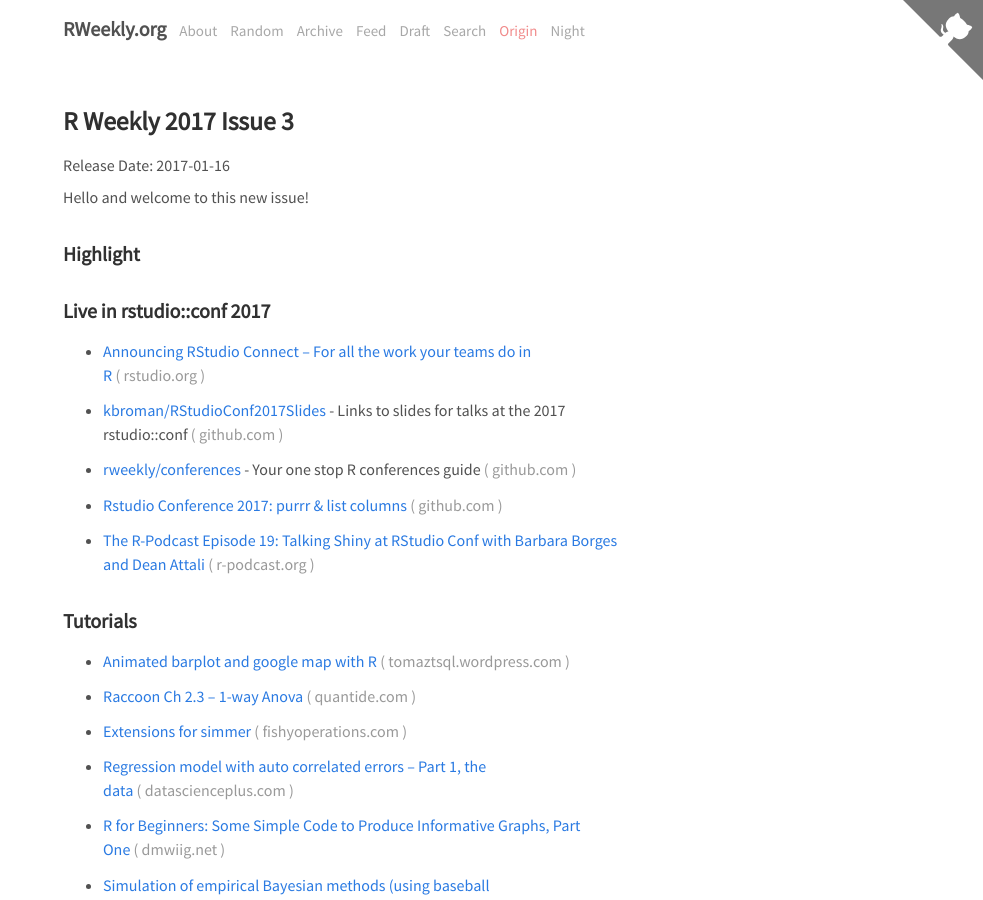
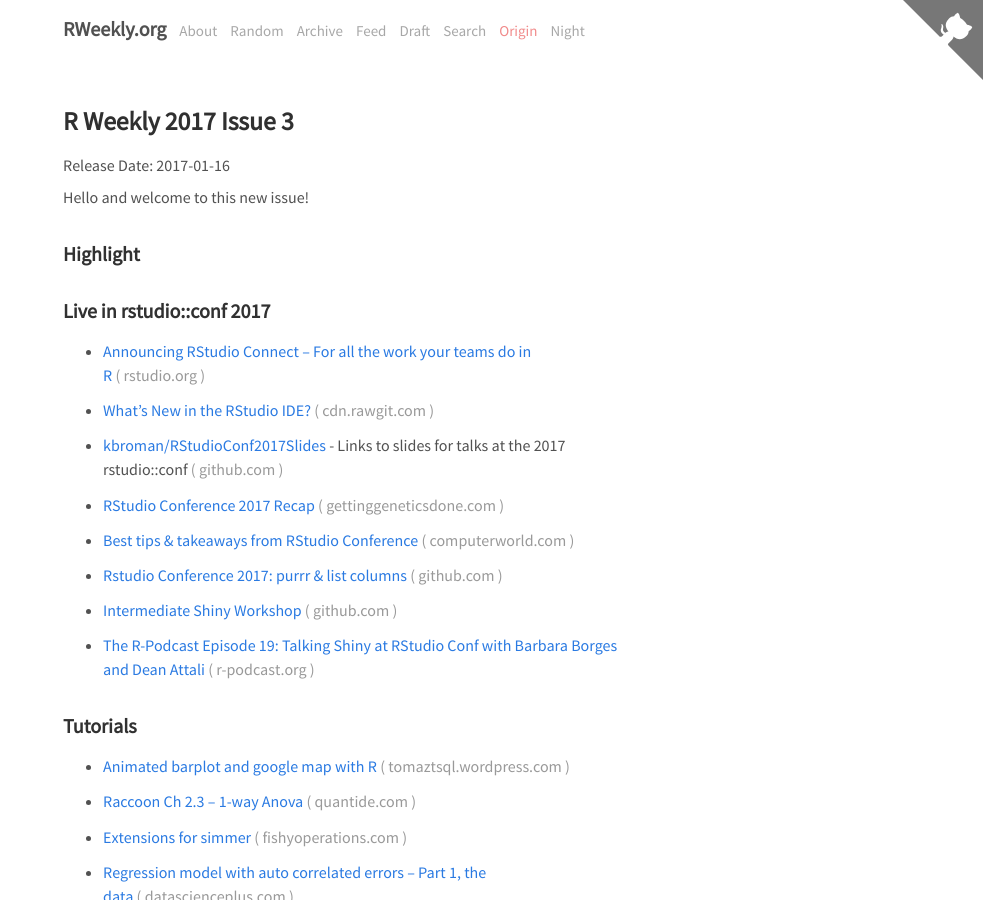
Before and after one commit to rweekly/rweekly.org, a Jekyll site: the page built from draft.md, in a window 1280 px wide and 900 px high. Shown: the whole window, without its empty margins (297-1280 px from the left). Built offline with Jekyll 4.4.1, drawn with Linux system fonts in a browser that asks for light colours; comment, search, counter and statistics services are not loaded; some of the changed text lies outside the part shown.

Commit message:
Draft: 2017-3 add more rstudio::conf related content

```diff
--- a/draft.md
+++ b/draft.md
@@ -16,11 +16,17 @@
 
 + [Announcing RStudio Connect – For all the work your teams do in R](https://blog.rstudio.org/2017/01/10/announcing-rstudio-connect-for-all-the-work-your-teams-do-in-r/)
 
++ [What’s New in the RStudio IDE?](https://cdn.rawgit.com/kevinushey/2017-rstudio-conf/master/slides.html)
+
 + [kbroman/RStudioConf2017Slides](https://github.com/kbroman/RStudioConf2017Slides) -  Links to slides for talks at the 2017 rstudio::conf
 
-+ [rweekly/conferences](https://github.com/rweekly/conferences) - Your one stop R conferences guide
++ [RStudio Conference 2017 Recap](http://www.gettinggeneticsdone.com/2017/01/rstudio-conference-2017-recap.html)
+
++ [Best tips & takeaways from RStudio Conference](http://www.computerworld.com/article/3157004/data-analytics/best-tips-and-takeaways-from-rstudio-conference.html)
 
 + [Rstudio Conference 2017: purrr & list columns](https://github.com/stephenturner/rstudioconf_purrr_listcols)
+
++ [Intermediate Shiny Workshop](https://github.com/jcheng5/rstudio2017-shiny-workshop)
 
 + [The R-Podcast Episode 19: Talking Shiny at RStudio Conf with Barbara Borges and Dean Attali](http://www.r-podcast.org/posts/the-r-podcast-episode-19-talking-shiny-at-rstudio-conf-with-barbara-borges-and-dean-attali.html)
 
@@ -141,7 +147,6 @@
 
 + [Books I like](http://ellisp.github.io/blog/2017/01/14/books)
 
-
 ### New Packages and Tools
 
 + [brms](http://andrewgelman.com/2017/01/10/r-packages-interfacing-stan-brms/) - R packages interfacing with Stan
@@ -205,7 +210,7 @@
 
 + [R / Finance 2017 Call for Papers](http://dirk.eddelbuettel.com/blog/2017/01/11/#r_finance_2017_cfp)
 
-+ [Call to join Forwards](http://forwards.github.io/blog/2017/01/13/call-to-join-forwards/), the R Foundation taskforce on women and other under-represented groups.
++ [Call to join Forwards](http://forwards.github.io/blog/2017/01/13/call-to-join-forwards/) - the R Foundation taskforce on women and other under-represented groups.
 
 ### Upcoming Events
 
```
